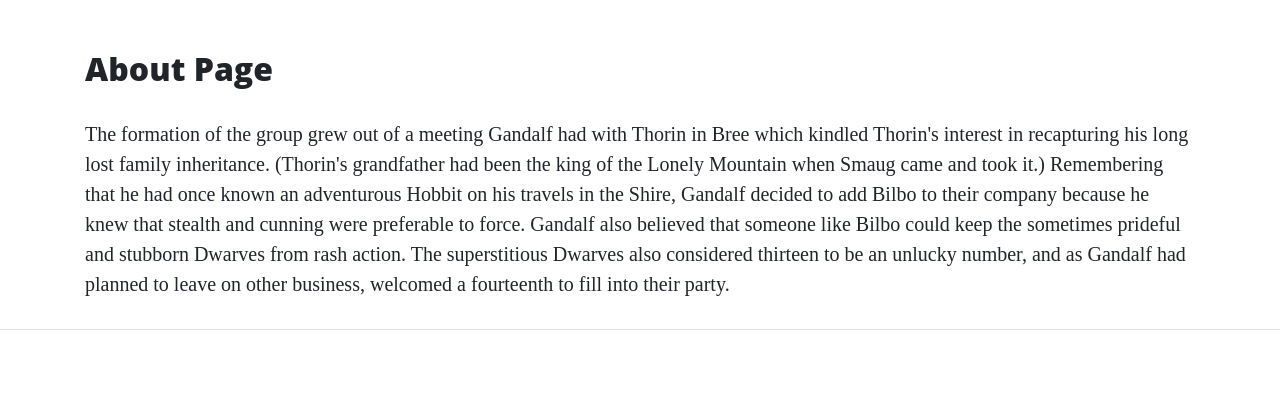
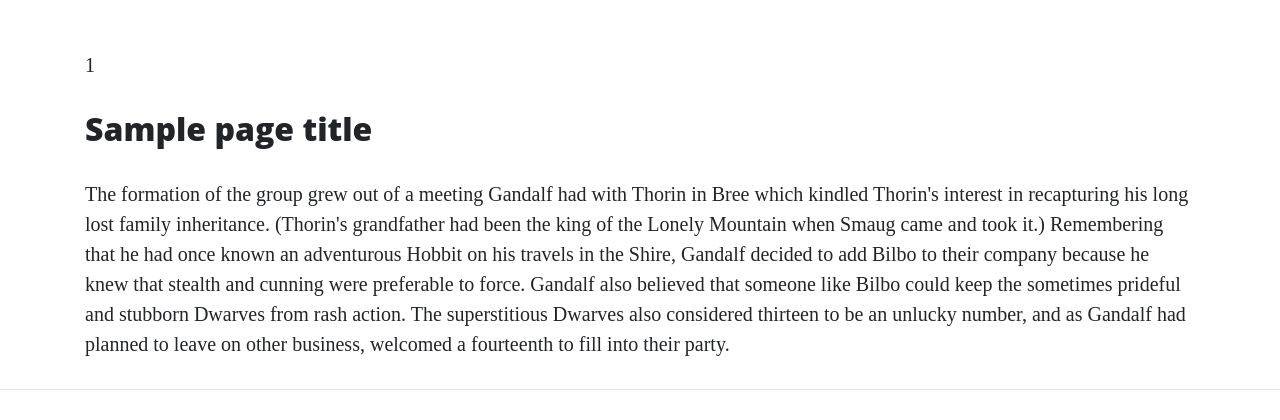
Before and after one commit to NickSpriggs/thorin-flask, a Flask app: template templates/about.html in a window 1280 px wide. Shown: the part 628-1048 px from the top of the page. Run offline with Flask 2, Linux system fonts and the light colour scheme; the template is opened without the code that fills it: most values are stand-ins (such as "Sample title", 1, 10 or a date in 2020); some libraries are stand-ins or nearby versions.

Commit message:
Added for loop to about.html to demonstrate how to performpython in the browser??? I think lol

```diff
--- a/run.py
+++ b/run.py
@@ -12,17 +12,17 @@ def index():
 
 @app.route("/about")
 def about():
-    return render_template("about.html")
+    return render_template("about.html", page_title="About", list_of_numbers=[1, 2, 3])
 
 
 @app.route("/contact")
 def contact():
-    return render_template("contact.html")
+    return render_template("contact.html", page_title="Contact")
 
 
 @app.route("/careers")
 def careers():
-    return render_template("careers.html")
+    return render_template("careers.html", page_title="Careers")
 
 if __name__ == "__main__":
     app.run(
--- a/templates/about.html
+++ b/templates/about.html
@@ -1,6 +1,11 @@
 {% extends "base_template.html" %}
 {% block content %}
-    <h2>About Page</h2>
+
+    {% for num in list_of_numbers %}
+        <p>{{ num }}</p>
+    {% endfor %}
+
+    <h2>{{ page_title }}</h2>
     <p>
         The formation of the group grew out of a meeting Gandalf had with Thorin in Bree which kindled Thorin's interest in
 		recapturing his long lost family inheritance. (Thorin's grandfather had been the king of the Lonely Mountain when
--- a/templates/careers.html
+++ b/templates/careers.html
@@ -1,4 +1,4 @@
 {% extends "base_template.html" %}
 {% block content %}
-    <h1>Come Work With Us!</h1>
+    <h1>{{ page_title }}</h1>
 {% endblock %}
--- a/templates/contact.html
+++ b/templates/contact.html
@@ -1,4 +1,4 @@
 {% extends "base_template.html" %}
 {% block content %}
-    <h2>Contact Us</h2>
+    <h2>{{ page_title }}</h2>
 {% endblock %}
```
